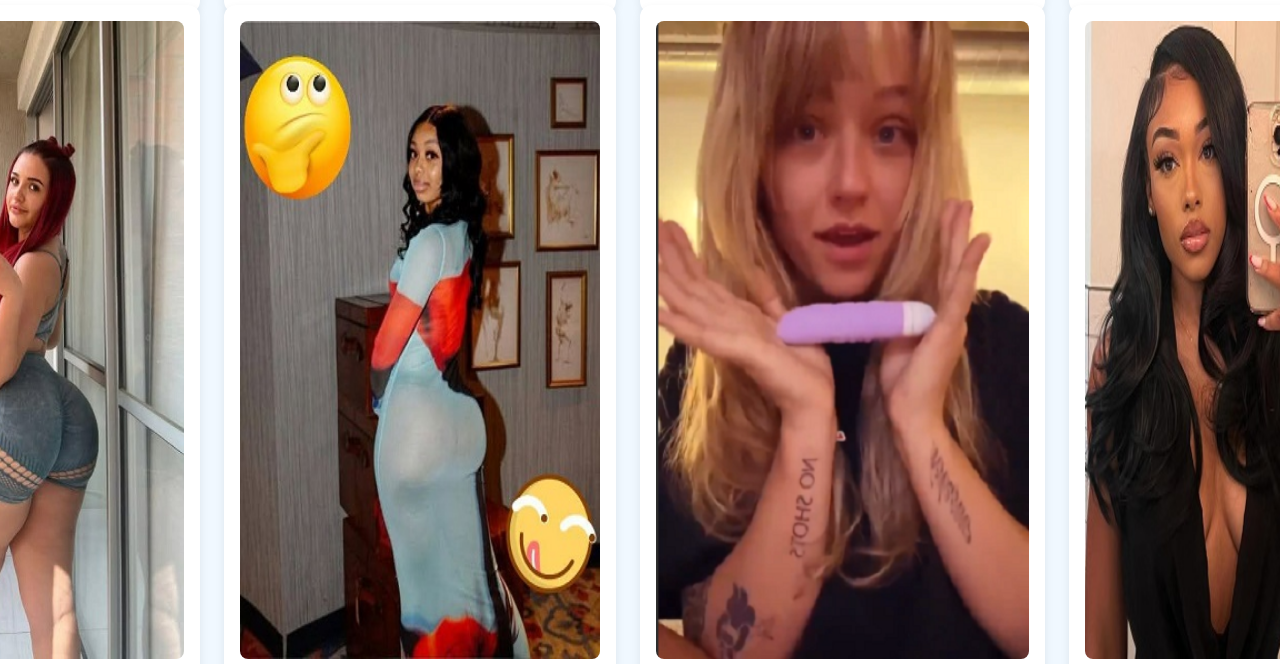
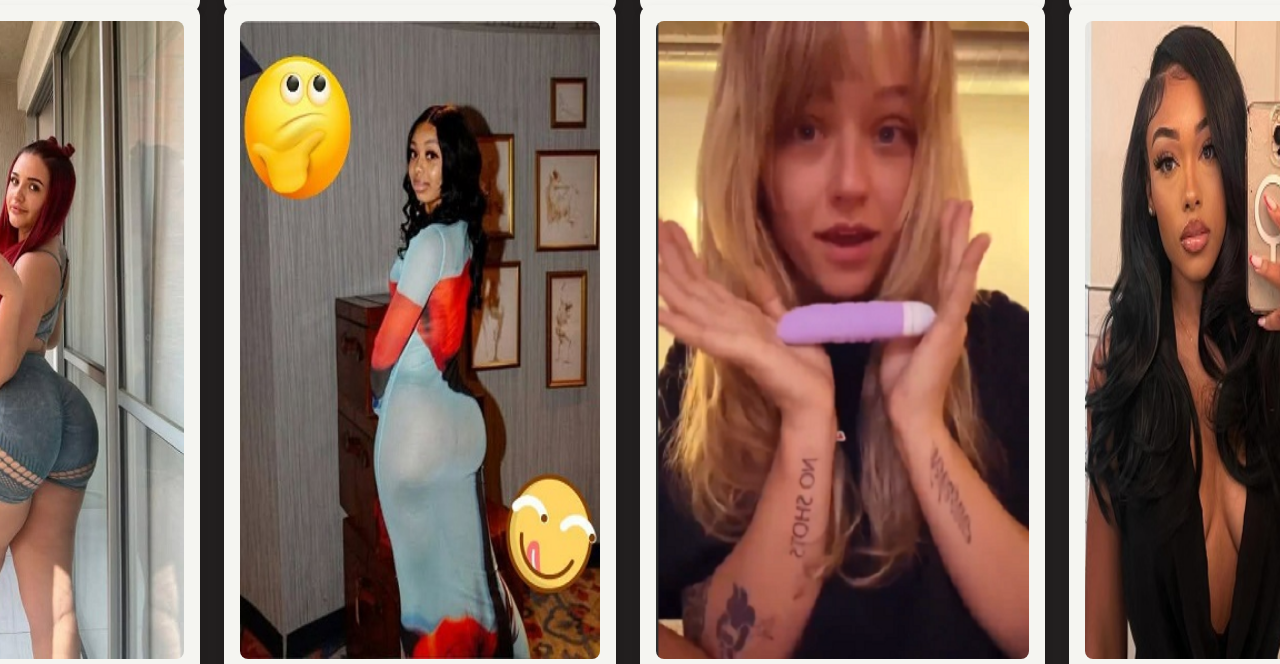
Before and after one commit to gocixcdnvdey/gocixcdnvdey.github.io, a plain HTML site: page index.html in a window 1280 px wide. Shown: the part 932-1596 px from the top of the page. Drawn offline with Linux system fonts and the light colour scheme.

Commit message:
Update index.html

```diff
--- a/index.html
+++ b/index.html
@@ -15,11 +15,11 @@
   <style>
     :root {
 
-      --bg-color: #f0f8ff;
-      --card-bg-color: #ffffff;
-      --text-color: #333333;
-      --link-color: #bf6002;
-      --link-hover-color: #fa7b05;
+      --bg-color: #221f1f;
+      --card-bg-color: #f5f5f1;
+      --text-color: #f5f5f1;
+      --link-color: #e50914;
+      --link-hover-color: #f5f5f1;
       --shadow-light: rgba(0, 0, 0, 0.08);
       --shadow-heavy: rgba(0, 0, 0, 0.15);
     }
```
